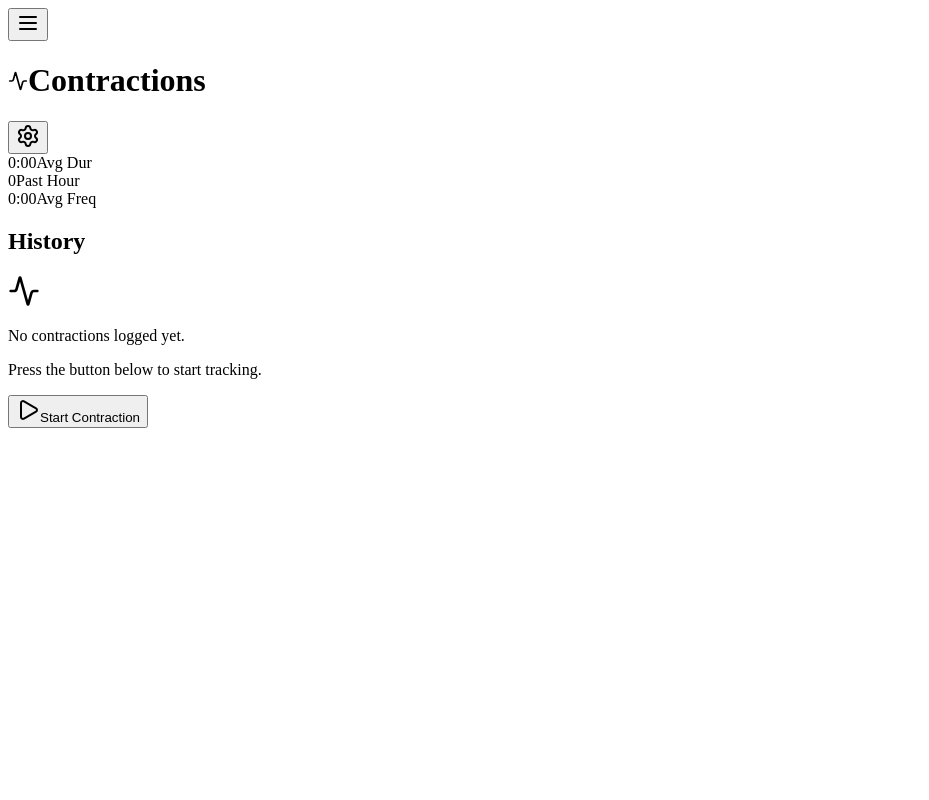
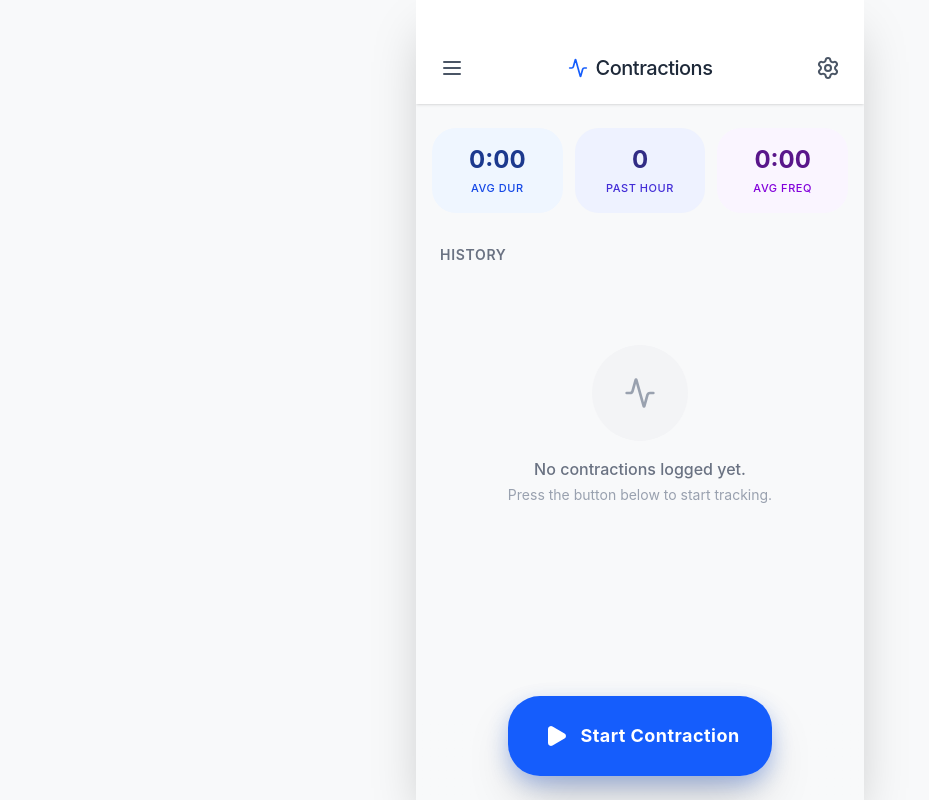
Before and after one commit to rileygramlich/ContractionCounter, a React (Vite) app: page / in a window 1280 px wide. Shown: the whole page, without its empty margins (0-929 px from the left). Built offline with nearby package versions, Linux system fonts and the light colour scheme.

Commit message:
Add Tailwind styling pipeline and global app styles

```diff
--- a/package.json
+++ b/package.json
@@ -14,9 +14,13 @@
     "react-dom": "^18.3.1"
   },
   "devDependencies": {
+    "@tailwindcss/postcss": "^4.2.4",
     "@types/react": "^18.3.12",
     "@types/react-dom": "^18.3.1",
     "@vitejs/plugin-react": "^4.3.2",
+    "autoprefixer": "^10.5.0",
+    "postcss": "^8.5.10",
+    "tailwindcss": "^4.2.4",
     "typescript": "^5.6.2",
     "vite": "^5.4.8"
   }
--- /dev/null
+++ b/postcss.config.js
@@ -0,0 +1,6 @@
+export default {
+  plugins: {
+    '@tailwindcss/postcss': {},
+    autoprefixer: {},
+  },
+};
--- /dev/null
+++ b/src/index.css
@@ -0,0 +1,23 @@
+@import 'tailwindcss';
+
+html,
+body,
+#root {
+  height: 100%;
+}
+
+body {
+  margin: 0;
+  font-family: Inter, ui-sans-serif, system-ui, -apple-system, Segoe UI, Roboto, Helvetica, Arial, sans-serif;
+  background: #f8f9fa;
+}
+
+/* Utility used by the app */
+.scrollbar-hide {
+  -ms-overflow-style: none;
+  scrollbar-width: none;
+}
+
+.scrollbar-hide::-webkit-scrollbar {
+  display: none;
+}
--- a/src/main.tsx
+++ b/src/main.tsx
@@ -1,6 +1,7 @@
 import React from 'react';
 import ReactDOM from 'react-dom/client';
 import App from './App';
+import './index.css';
 
 ReactDOM.createRoot(document.getElementById('root')!).render(
   <React.StrictMode>
--- /dev/null
+++ b/tailwind.config.js
@@ -0,0 +1,8 @@
+/** @type {import('tailwindcss').Config} */
+export default {
+  content: ['./index.html', './src/**/*.{js,ts,jsx,tsx}'],
+  theme: {
+    extend: {},
+  },
+  plugins: [],
+};
```
Also changed, not shown: 1 other file (tests, documents, lock files or other folders).
